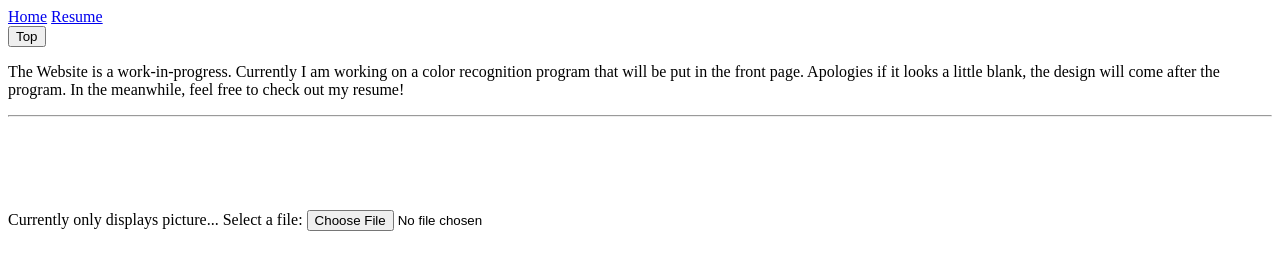
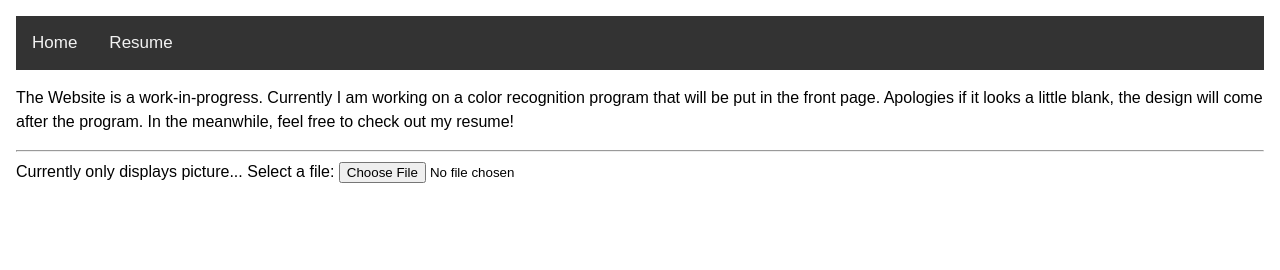
Before and after one commit to UZeePow/Profile, a plain HTML site: page index.html in a window 1280 px wide. Drawn offline with nearby package versions, Linux system fonts and the light colour scheme; the site is published under a folder, as on GitHub Pages, so addresses that start at the root find nothing.

Commit message:
Changed pathing of script and style

```diff
--- a/index.html
+++ b/index.html
@@ -8,10 +8,10 @@
     <title>Portfolio Site</title>
 
     <!-- import the webpage's stylesheet -->
-    <link rel="stylesheet" href="/style.css" />
+    <link rel="stylesheet" href="style.css" />
 
     <!-- import the webpage's javascript file -->
-    <script src="/script.js" defer></script>
+    <script src="script.js" defer></script>
     <script src="htpps://ajax.googleapis.com/ajax/libs/jquery/2.2.0/jquery.min.js"></script>
   </head>
   <body>
```
Also changed, not shown: resume.html (+3 -3 lines).
